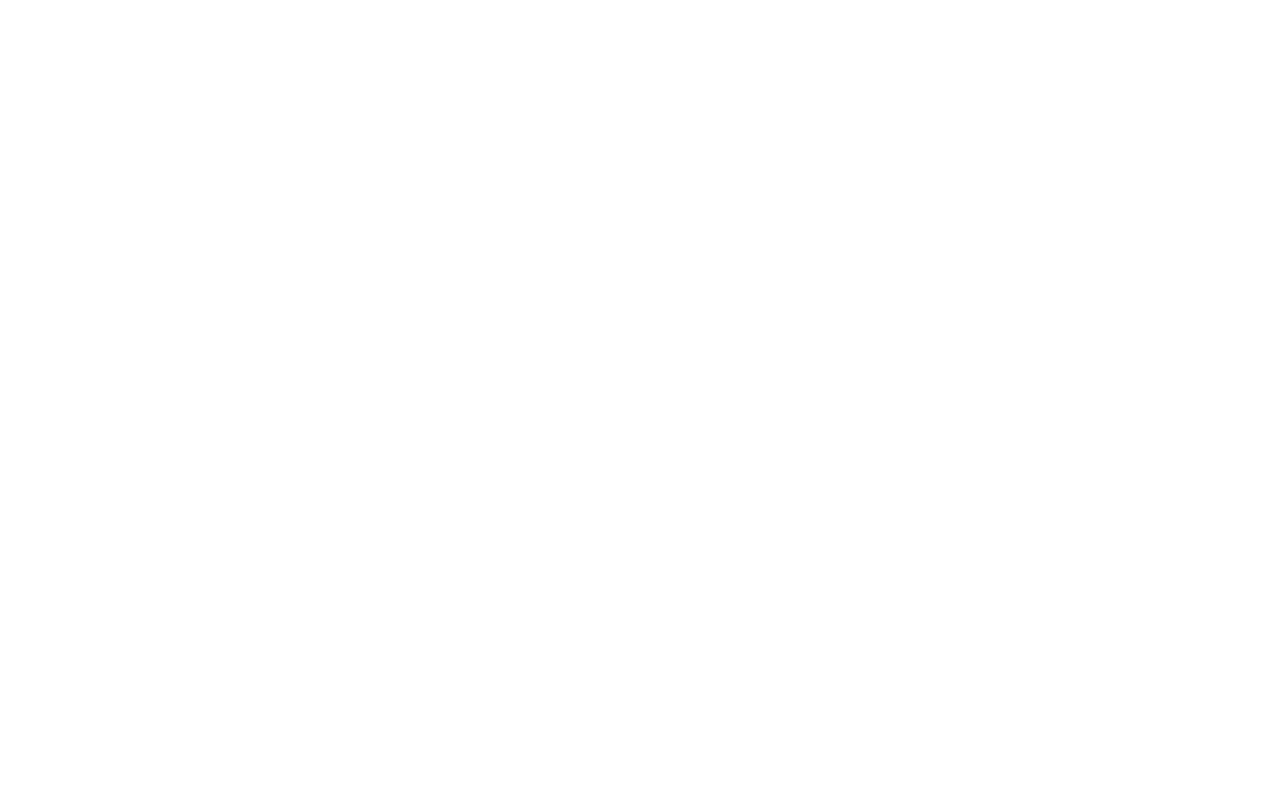
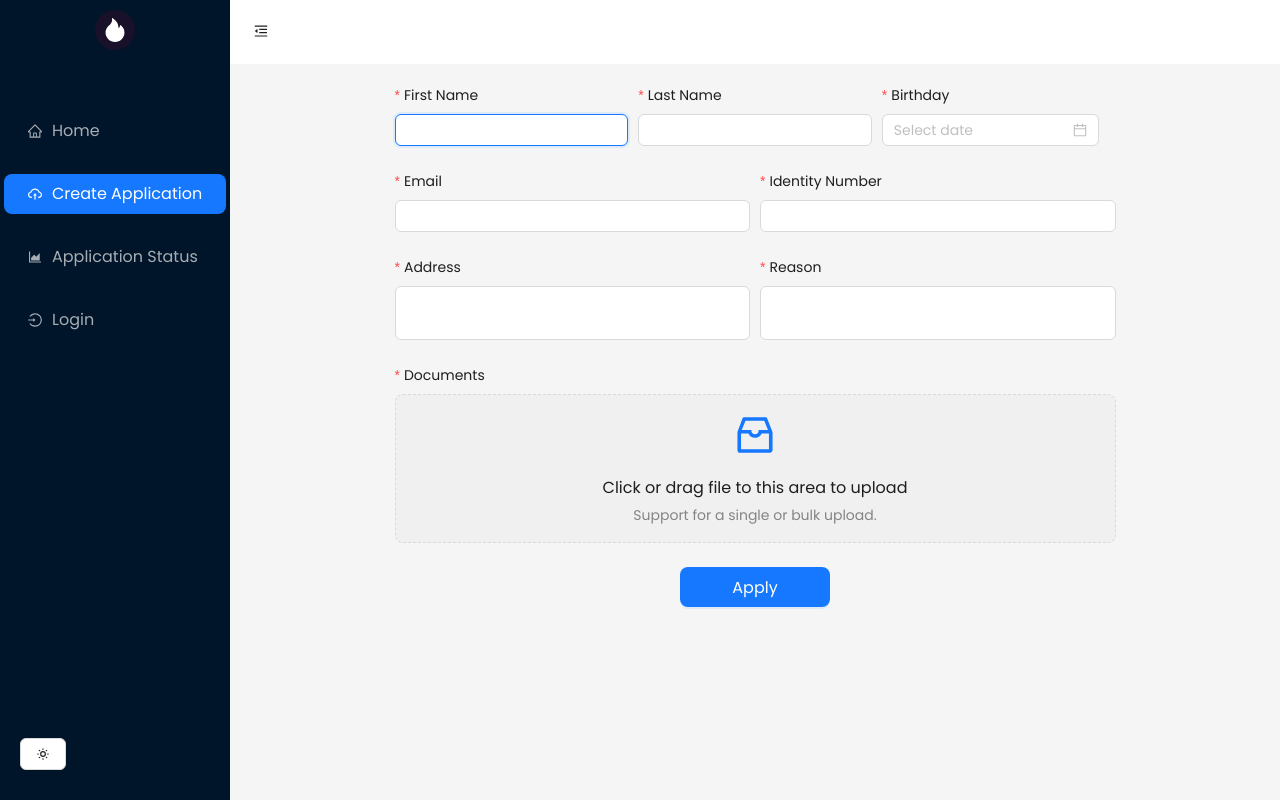
Before and after one commit to emredindr/ApplicationManagementSystemClient, a React (Vite) app: page /application-create in a window 1280 px wide. Before the commit this address had no page. Built offline with nearby package versions, Linux system fonts and the light colour scheme.

Commit message:
Application Create Page
kullanıcının başvuru oluşturabileceği ve döküman yükleyebildiği sayfa oluşturuldu.

```diff
--- a/src/App.css
+++ /dev/null
@@ -1,6 +0,0 @@
-.container{
-  display: flex;
-  justify-content: center;
-  align-items: center;
-  height: 100vh;
-}
--- a/src/App.jsx
+++ b/src/App.jsx
@@ -1,17 +1,7 @@
-import { Routes, Route, Link } from "react-router-dom";
-import "./App.css";
-import LoginForm from "./components/loginForm/LoginForm";
-import Home from "./pages/Home";
+import Dashboard from "./pages/Dashboard";
 
 function App() {
-  return (
-    <div className="container">
-      <Routes>
-        <Route path="/" element={<Home />} />
-        <Route path="/login" element={<LoginForm />} />
-      </Routes>
-    </div>
-  );
+  return <Dashboard />;
 }
 
 export default App;
--- /dev/null
+++ b/src/pages/application-create/ApplicationCreate.jsx
@@ -0,0 +1,148 @@
+import React from "react";
+import { useFormik } from "formik";
+import * as Yup from "yup";
+import { useNavigate } from "react-router-dom";
+import { createApplication, uploadDocuments } from "../../services/api";
+import { Form, Input, Button, DatePicker, Upload, message } from "antd";
+import { InboxOutlined } from "@ant-design/icons";
+const { Dragger } = Upload;
+const { TextArea } = Input;
+
+const ApplicationCreate = () => {
+  const navigate = useNavigate();
+
+  const formik = useFormik({
+    initialValues: {
+      firstName: "",
+      lastName: "",
+      email: "",
+      birthday: "",
+      identityNumber: "",
+      reason: "",
+      address: "",
+      documents: [],
+    },
+
+    validationSchema: Yup.object().shape({
+      firstName: Yup.string().required(),
+      lastName: Yup.string().required(),
+      email: Yup.string().required(),
+      birthday: Yup.string().required(),
+      identityNumber: Yup.string().required(),
+      reason: Yup.string().required(),
+      address: Yup.string().required(),
+      documents: Yup.array().required().min(1).max(10),
+    }),
+
+    onSubmit: async (values) => {
+      try {
+        const response = await createApplication(values);
+        navigate(`/application-success/${response.result.id}`);
+      } catch (error) {
+        console.log(error);
+      }
+    },
+  });
+
+  const draggerProps = {
+    name: "documents",
+    multiple: true,
+    customRequest: async ({ file, onSuccess, onError }) => {
+      console.log(file);
+      try {
+        const response = await uploadDocuments([file]);
+
+        const currentDocuments = formik.values.documents || [];
+
+        currentDocuments.push({
+          id: response.result[0].id,
+          name: response.result[0].name,
+          contentType: response.result[0].contentType,
+          url: response.result[0].url,
+        });
+
+        formik.setFieldValue("documents", currentDocuments);
+        onSuccess(response.result);
+        message.success(`${file.name} file uploaded successfully`);
+      } catch (error) {
+        onError(error);
+        console.log(error);
+        message.error(`${file.name} file upload failed.`);
+      }
+    },
+  };
+
+  return (
+    <div className="create-application-container">
+      <Form layout="vertical" onFinish={formik.handleSubmit} initialValues={formik.initialValues} encType="multipart/form-data">
+        <div className="create-application-input-row-container">
+          <Form.Item label="First Name" name="firstName" rules={[{ required: true, message: "Please enter your first name" }]} style={{ flex: 1 }}>
+            <Input style={{ minWidth: "150px" }} onChange={formik.handleChange} onBlur={formik.handleBlur} value={formik.values.firstName} autoFocus={true} />
+          </Form.Item>
+
+          <Form.Item label="Last Name" name="lastName" rules={[{ required: true }]} style={{ flex: 1 }}>
+            <Input style={{ minWidth: "150px" }} onChange={formik.handleChange} onBlur={formik.handleBlur} value={formik.values.lastName} />
+          </Form.Item>
+
+          <Form.Item label="Birthday" name="birthday" rules={[{ required: true, message: "Please enter your birthday" }]} style={{ flex: 1 }}>
+            <DatePicker style={{ minWidth: "150px" }} onChange={(date, dateString) => formik.setFieldValue("birthday", dateString)} value={formik.values.birthday} />
+          </Form.Item>
+        </div>
+
+        <div className="create-application-input-row-container">
+          <Form.Item label="Email" name="email" rules={[{ required: true, message: "Please enter your email" }]} style={{ flex: 1 }}>
+            <Input style={{ minWidth: "150px" }} onChange={formik.handleChange} onBlur={formik.handleBlur} value={formik.values.email} />
+          </Form.Item>
+          <Form.Item label="Identity Number" name="identityNumber" rules={[{ required: true, message: "Please enter your identity number" }]} style={{ flex: 1 }}>
+            <Input style={{ minWidth: "150px" }} onChange={formik.handleChange} onBlur={formik.handleBlur} value={formik.values.identityNumber} />
+          </Form.Item>
+        </div>
+
+        <div className="create-application-input-row-container">
+          <Form.Item label="Address" name="address" rules={[{ required: true, message: "Please enter your address" }]} style={{ flex: 1 }}>
+            <TextArea
+              style={{ minWidth: "150px" }}
+              onChange={formik.handleChange}
+              value={formik.values.address}
+              onBlur={formik.onBlur}
+              autoSize={{
+                minRows: 2,
+                maxRows: 6,
+              }}
+            />
+          </Form.Item>
+          <Form.Item label="Reason" name="reason" rules={[{ required: true, message: "Please enter your reason" }]} style={{ flex: 1 }}>
+            <TextArea
+              style={{ minWidth: "150px" }}
+              onChange={formik.handleChange}
+              onBlur={formik.handleBlur}
+              value={formik.values.reason}
+              autoSize={{
+                minRows: 2,
+                maxRows: 6,
+              }}
+            />
+          </Form.Item>
+        </div>
+
+        <Form.Item name="documents" label="Documents" rules={[{ required: true, message: "Please upload at least one document" }]}>
+          <Dragger {...draggerProps}>
+            <p className="ant-upload-drag-icon">
+              <InboxOutlined />
+            </p>
+            <p className="ant-upload-text">Click or drag file to this area to upload</p>
+            <p className="ant-upload-hint">Support for a single or bulk upload.</p>
+          </Dragger>
+        </Form.Item>
+
+        <Form.Item style={{ textAlign: "center" }}>
+          <Button style={{ minWidth: "150px" }} type="primary" htmlType="submit" size="large">
+            Apply
+          </Button>
+        </Form.Item>
+      </Form>
+    </div>
+  );
+};
+
+export default ApplicationCreate;
```
